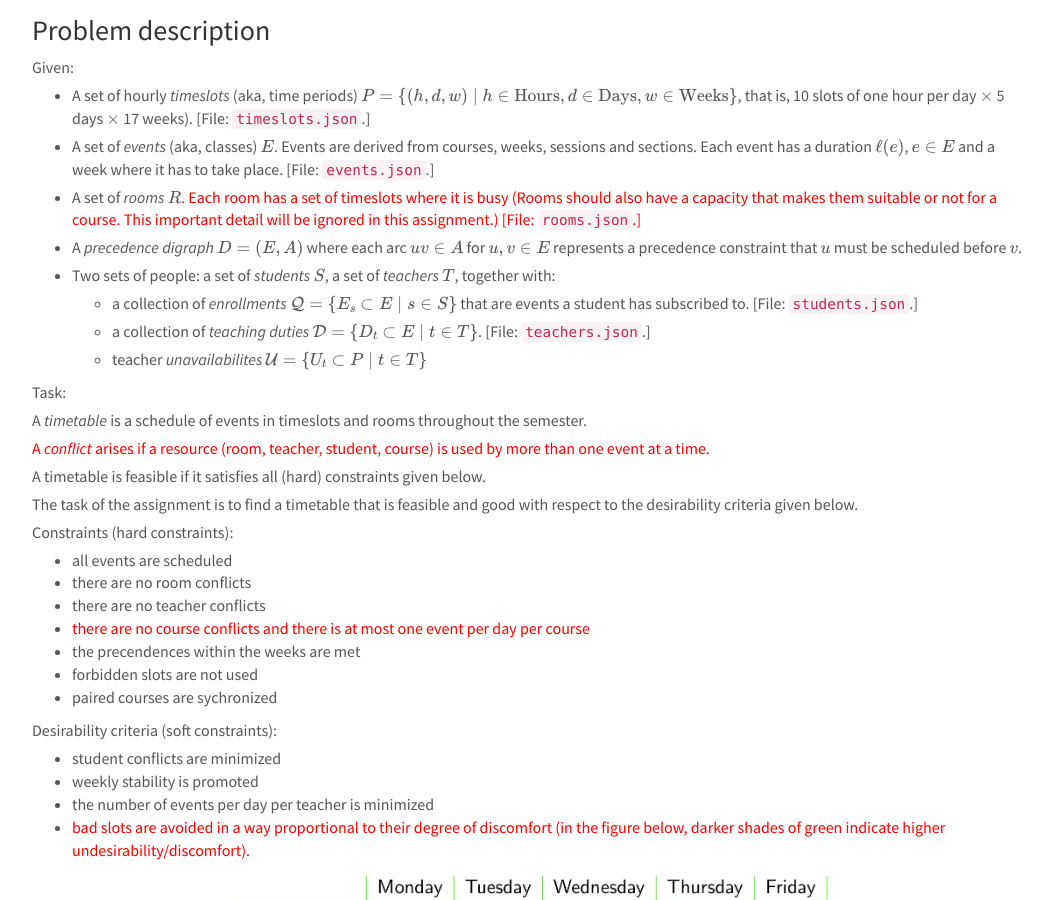
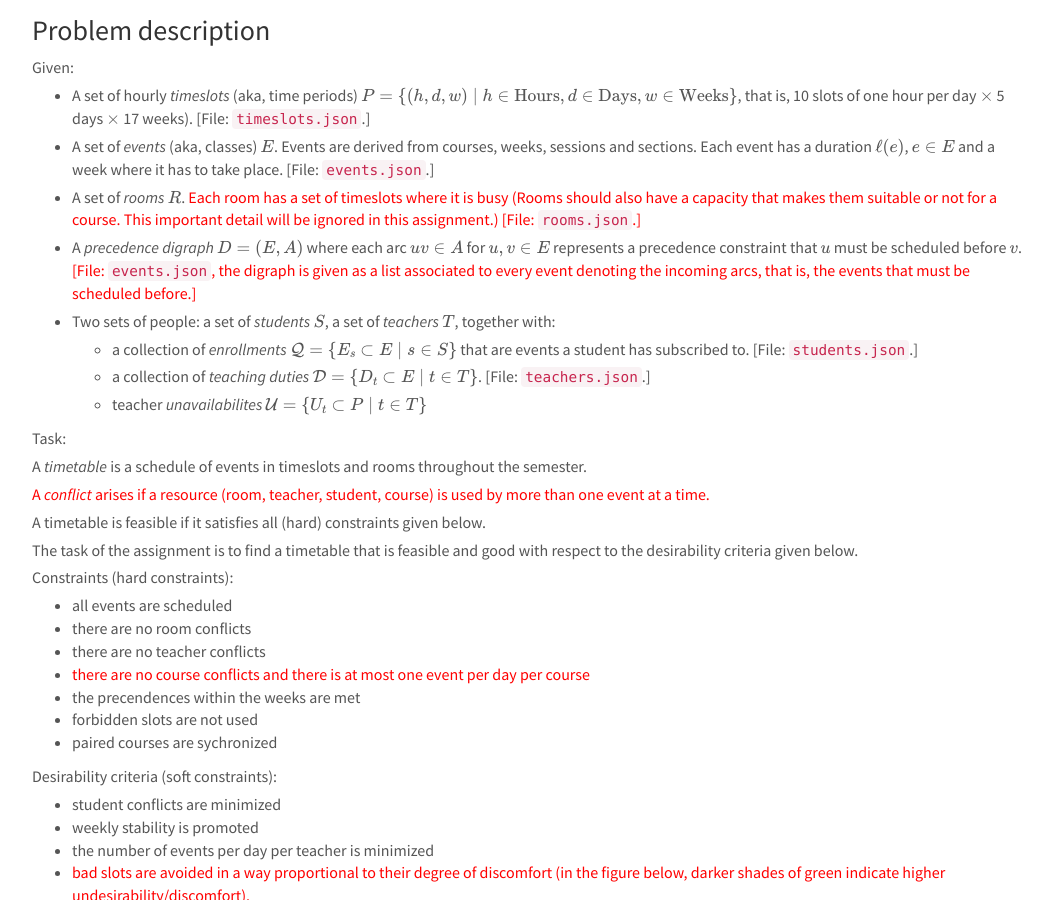
Before and after one commit to DM872/dm872.github.io, a Jekyll site: the page built from _posts/2020-04-28-timetabling.md, in a window 1280 px wide and 900 px high, scrolled down 741 px. Shown: the whole window, without its empty margins (108-1160 px from the left). Built offline with Jekyll 4.4.1, drawn with Linux system fonts in a browser that asks for light colours; nearby versions of some CDN libraries; formulas are drawn with MathJax 3; a script that is not in the unit is left out.

Commit message:
added a sentence on precedences in timetabling assignment

```diff
--- a/_posts/2020-04-28-timetabling.md
+++ b/_posts/2020-04-28-timetabling.md
@@ -69,7 +69,7 @@ Given:
 
 - A *precedence digraph* $D=(E,A)$ where each arc $uv \in A$
     for $u,v \in E$ represents a precedence constraint that $u$ must be
-    scheduled before $v$.
+    scheduled before $v$. <span style="color: red">[File: `events.json`, the digraph is given as a list associated to every event denoting the incoming arcs, that is, the events that must be scheduled before.]</span>
 
 - Two sets of people: a set of *students* $S$, a set of
     *teachers* $T$, together with:
```
